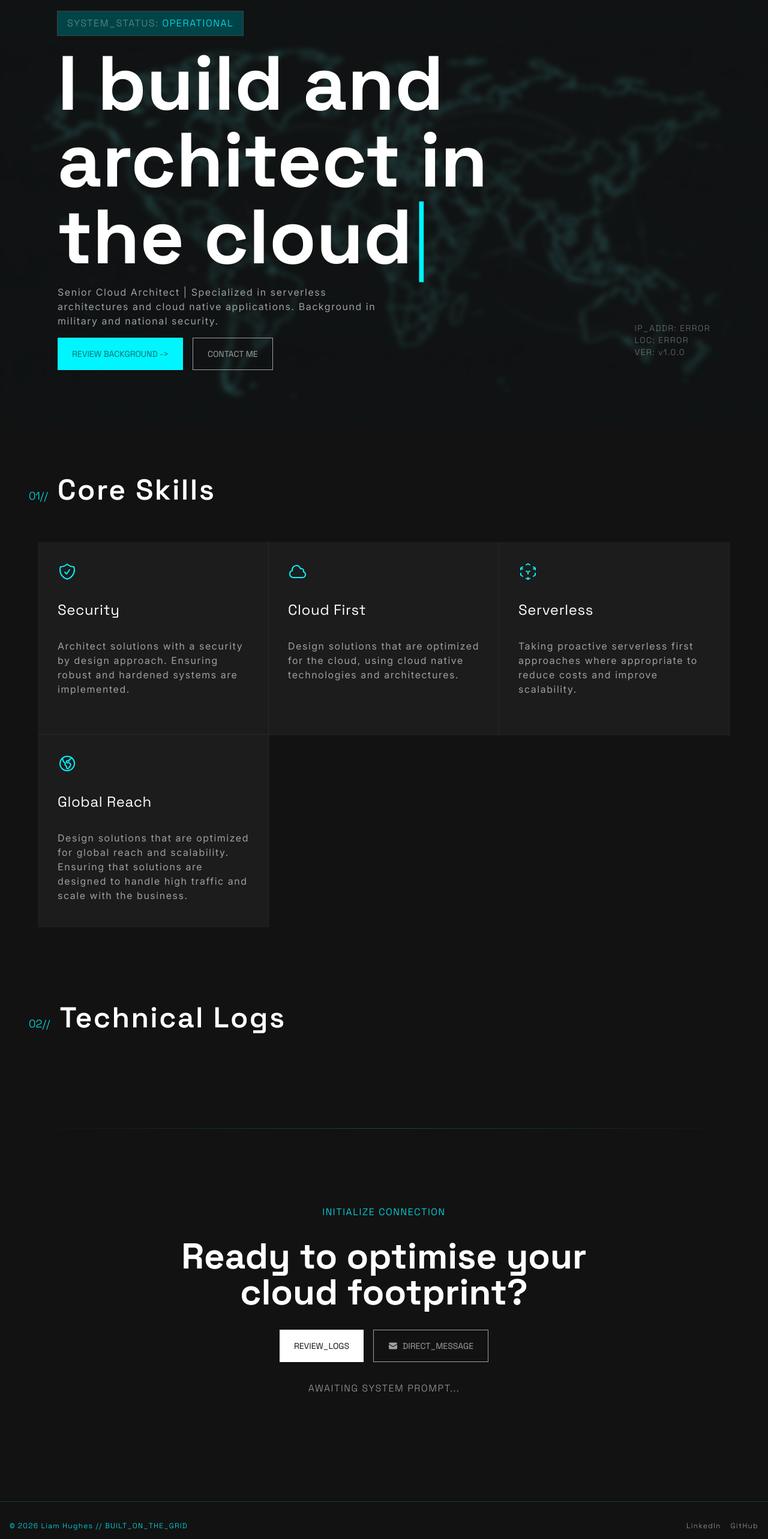
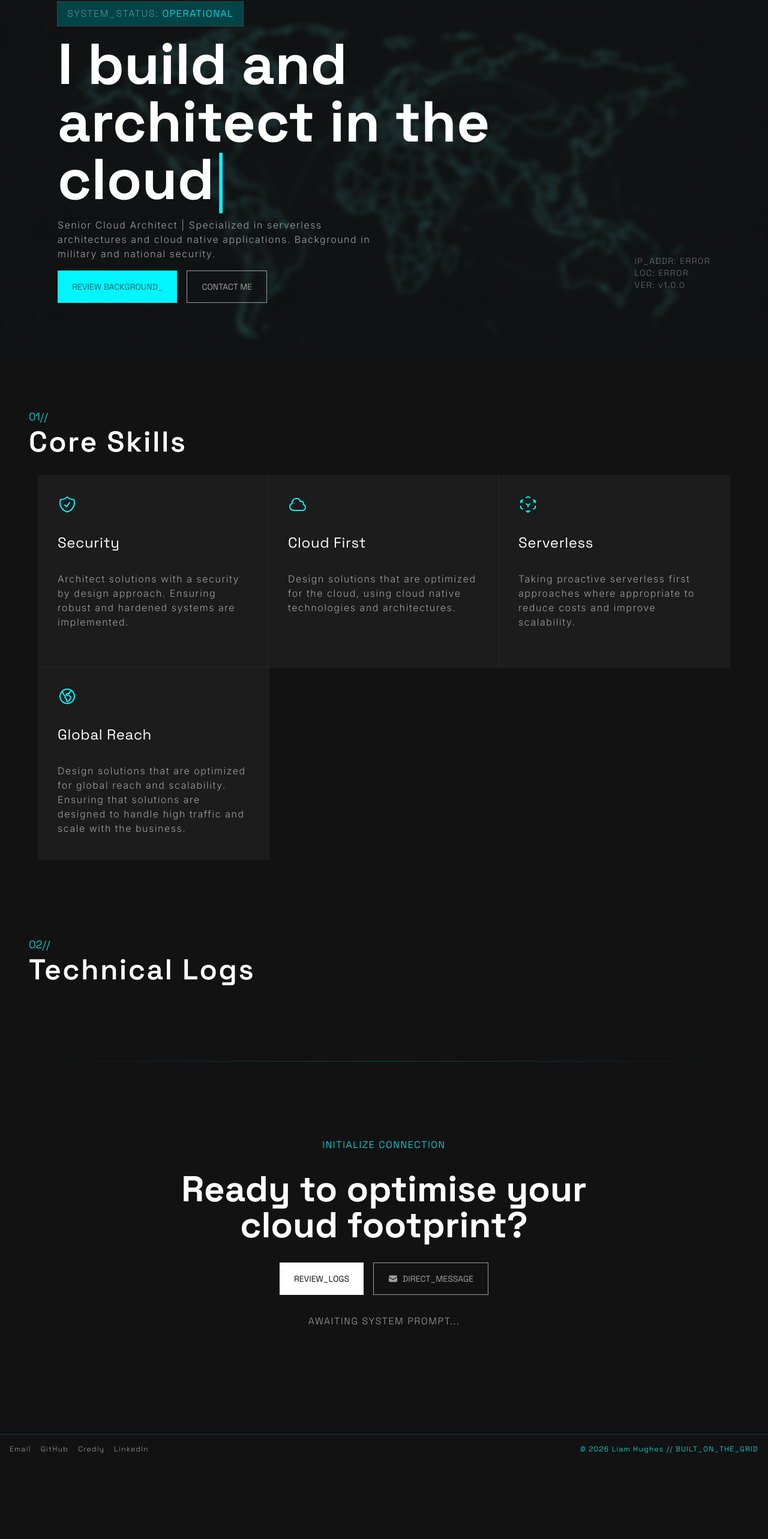
Before and after one commit to darkcl0ud/personal-website-v2, a React (Vite) app: page / in a window 1280 px wide. Shown: the part 157-2723 px from the top of the page at 60% size. After the commit the page ends 2612 px from the top, so only its background shows below. Built offline with nearby package versions, Linux system fonts and the light colour scheme.

Commit message:
style(scaling): screen size scale changes on home components

```diff
--- a/src/components/Footer.tsx
+++ b/src/components/Footer.tsx
@@ -1,16 +1,22 @@
 export default function Footer() {
     return (
-        <footer className="w-full h-20 border-t-1 border-primary-100/20 mt-auto">
-            <div className="max-w-[1440px] mx-auto h-full p-4 flex md:flex-row flex-col items-center justify-between font-label text-xs">
-            <p className="text-primary-100 font-light tracking-widest">© 2026 Liam Hughes // BUILT_ON_THE_GRID</p>
-            <ul className="flex flex-row gap-4 text-tertiary-100 font-light tracking-widest">
+        <footer className="w-full min-h-16 border-t-1 border-primary-100/20 mt-auto">
+            <div className="max-w-[1440px] mx-auto h-full p-4 flex md:flex-row flex-col items-center justify-between font-label text-xs sm:gap-4 gap-6">
+                <ul className="flex flex-col sm:flex-row sm:gap-4 gap-6 text-tertiary-100 font-light tracking-widest text-center">
                     <li>
-                    <a href="https://www.linkedin.com/in/darkcl0ud/" target="_blank" rel="noopener noreferrer">LinkedIn</a>
+                        <a href="mailto:liam@nyx.technology" target="_blank" rel="noopener noreferrer">Email</a>
                     </li>
                     <li>
                         <a href="https://www.github.com/darkcl0ud" target="_blank" rel="noopener noreferrer">GitHub</a>
                     </li>
+                    <li>
+                        <a href="https://www.credly.com/users/liam-hughes" target="_blank" rel="noopener noreferrer">Credly</a>
+                    </li>
+                    <li>
+                        <a href="https://www.linkedin.com/in/darkcl0ud/" target="_blank" rel="noopener noreferrer">LinkedIn</a>
+                    </li>
                 </ul>
+                <p className="text-primary-100 font-light tracking-widest text-center md:text-left">© 2026 Liam Hughes // BUILT_ON_THE_GRID</p>
             </div>
         </footer>
     )
--- a/src/components/Hero.tsx
+++ b/src/components/Hero.tsx
@@ -3,6 +3,7 @@ import Button from "../ui/Button";
 import HeroCursor from "../ui/HeroCursor";
 import { useNavigate } from "react-router";
 import IPBox from "./IPBox";
+import SystemStatus from "../ui/SystemStatus";
 
 export default function Hero() {
     const navigate = useNavigate();
@@ -15,14 +16,12 @@ export default function Hero() {
     return (
         <section className="flex items-center justify-center bg-cover bg-center relative bg-neutral-900/70 p-8 md:p-24 overflow-hidden">
             <img src={background} alt="Background" className="absolute inset-0 w-full h-full object-cover -z-10 blur-xs" />
-            <div className="relative z-10 flex flex-col items-start justify-center w-full h-full gap-4 max-w-[1440px] mx-auto">
-                <div className="max-w-4xl text-center font-label bg-[color-mix(in_oklab,var(--color-primary-100)_40%,black)] px-4 py-2 outline outline-white/20">
-                    <p className="text-sm md:text-base text-white/40 font-light tracking-widest">SYSTEM_STATUS: <span className="text-primary-100 font-light">OPERATIONAL</span></p>
-                </div>
-                <h1 className="text-5xl md:text-7xl lg:text-9xl font-headline font-bold text-white md:w-4/5">I build and architect in the cloud<HeroCursor /></h1>
-                <p className="text-tertiary-100 font-light tracking-widest md:w-1/2">Senior Cloud Architect | Specialized in serverless architectures and cloud native applications. Background in military and national security.</p>
+            <div className="relative z-10 flex flex-col items-start justify-center w-full h-full gap-6 md:gap-4 max-w-[1440px] mx-auto">
+                <SystemStatus />
+                <h1 className="text-5xl md:text-7xl xl:text-8xl 2xl:text-9xl font-headline font-bold text-white md:w-4/5 leading-none">I build and architect in the cloud<HeroCursor /></h1>
+                <p className="text-tertiary-100 font-light tracking-widest md:w-1/2 md:leading-6 leading-4 text-sm md:text-base">Senior Cloud Architect | Specialized in serverless architectures and cloud native applications. Background in military and national security.</p>
                 <div className="flex gap-4 md:flex-row flex-col">
-                    <Button onClick={handleReviewBackground}>{"REVIEW BACKGROUND ->"}</Button>
+                    <Button onClick={handleReviewBackground}>{"REVIEW BACKGROUND_"}</Button>
                     <Button variant="outline" onClick={handleContactMe}>CONTACT ME</Button>
                 </div>
                 <IPBox />
--- a/src/components/IPBox.tsx
+++ b/src/components/IPBox.tsx
@@ -98,9 +98,9 @@ export default function IPBox() {
   }, []);
     return (
         <div className="w-fit h-20 md:absolute md:bottom-0 md:right-0 font-label font-light">
-            <p className="text-sm text-white/40 tracking-widest">IP_ADDR: <span>{loading ? "Loading..." : ip}</span></p>
-            <p className="text-sm text-white/40 tracking-widest">LOC: <span>{loading ? "Loading..." : country}</span></p>
-            <p className="text-sm text-white/40 tracking-widest">VER: v1.0.0</p>
+            <p className="text-xs md:text-sm text-white/40 tracking-widest">IP_ADDR: <span>{loading ? "Loading..." : ip}</span></p>
+            <p className="text-xs md:text-sm text-white/40 tracking-widest">LOC: <span>{loading ? "Loading..." : country}</span></p>
+            <p className="text-xs md:text-sm text-white/40 tracking-widest">VER: v1.0.0</p>
         </div>
     )
 }
--- a/src/components/Nav.tsx
+++ b/src/components/Nav.tsx
@@ -33,8 +33,8 @@ export default function Nav() {
         setIsMobileNavOpen(false);
     }
     return (
-        <div className="w-full h-20">
-            <nav className="h-20 fixed top-0 left-0 right-0 z-100 bg-neutral-900 border-b-2 border-primary-100/10 px-8 md:px-24">
+        <div className="w-full h-16">
+            <nav className="h-16 fixed top-0 left-0 right-0 z-100 bg-neutral-900 border-b-1 border-primary-100/20 px-8 md:px-24">
                 <div className="max-w-[1440px] mx-auto h-full flex flex-row justify-between lg:grid lg:grid-cols-[1fr_auto_1fr] items-center gap-4">
                 <h1 className="text-xl font-headline justify-self-start min-w-0 font-bold">{"LDH::WEB::STATIC"}</h1>
                 <ul className="gap-6 font-body text-sm justify-center hidden lg:flex">
--- a/src/index.css
+++ b/src/index.css
@@ -53,3 +53,24 @@
     font-weight: 400;
     font-style: normal;
 }
+
+@font-face {
+    font-family: "Inter";
+    src: url("./assets/fonts/Inter-VariableFont_opsz,wght.ttf") format("truetype");
+    font-weight: 300;
+    font-style: normal;
+}
+
+@font-face {
+    font-family: "Inter";
+    src: url("./assets/fonts/Inter-VariableFont_opsz,wght.ttf") format("truetype");
+    font-weight: 200;
+    font-style: normal;
+}
+
+@font-face {
+    font-family: "Inter";
+    src: url("./assets/fonts/Inter-VariableFont_opsz,wght.ttf") format("truetype");
+    font-weight: 100;
+    font-style: normal;
+}
--- a/src/ui/Header.tsx
+++ b/src/ui/Header.tsx
@@ -1,6 +1,6 @@
 export default function Header({number, title}: {number: string, title: string}) {
     return (
-        <header className="w-full h-20 flex flex-wrap items-baseline gap-x-4 gap-y-1 font-headline my-4 md:my-8">
+        <header className="w-full h-20 flex flex-col flex-wrap items-baseline gap-x-4 gap-y-1 font-headline my-4 md:my-8">
             <p className="shrink-0 text-base md:text-lg text-primary-100 font-light">{number}//</p>
             <h2 className="min-w-0 text-3xl md:text-5xl font-headline text-white tracking-wider leading-none font-semibold">{title}</h2>
         </header>
--- a/src/ui/Section.tsx
+++ b/src/ui/Section.tsx
@@ -1,7 +1,7 @@
 export default function Section({ children }: { children: React.ReactNode }) {
     return (
         <section className="m-8 md:m-12">
-            <div className="max-w-7xl mx-auto">
+            <div className="max-w-[1440px] mx-auto">
                 {children}
             </div>
         </section>
--- /dev/null
+++ b/src/ui/SystemStatus.tsx
@@ -0,0 +1,7 @@
+export default function SystemStatus() {
+    return (
+        <div className="max-w-4xl text-center font-label bg-[color-mix(in_oklab,var(--color-primary-100)_40%,black)] px-4 py-2 outline outline-white/20">
+            <p className="text-xs md:text-sm xl:text-base text-white/40 font-light tracking-widest">SYSTEM_STATUS: <span className="text-primary-100 font-light">OPERATIONAL</span></p>
+        </div>
+    )
+}
```
Lines whose indentation alone changed are shown as unchanged.
